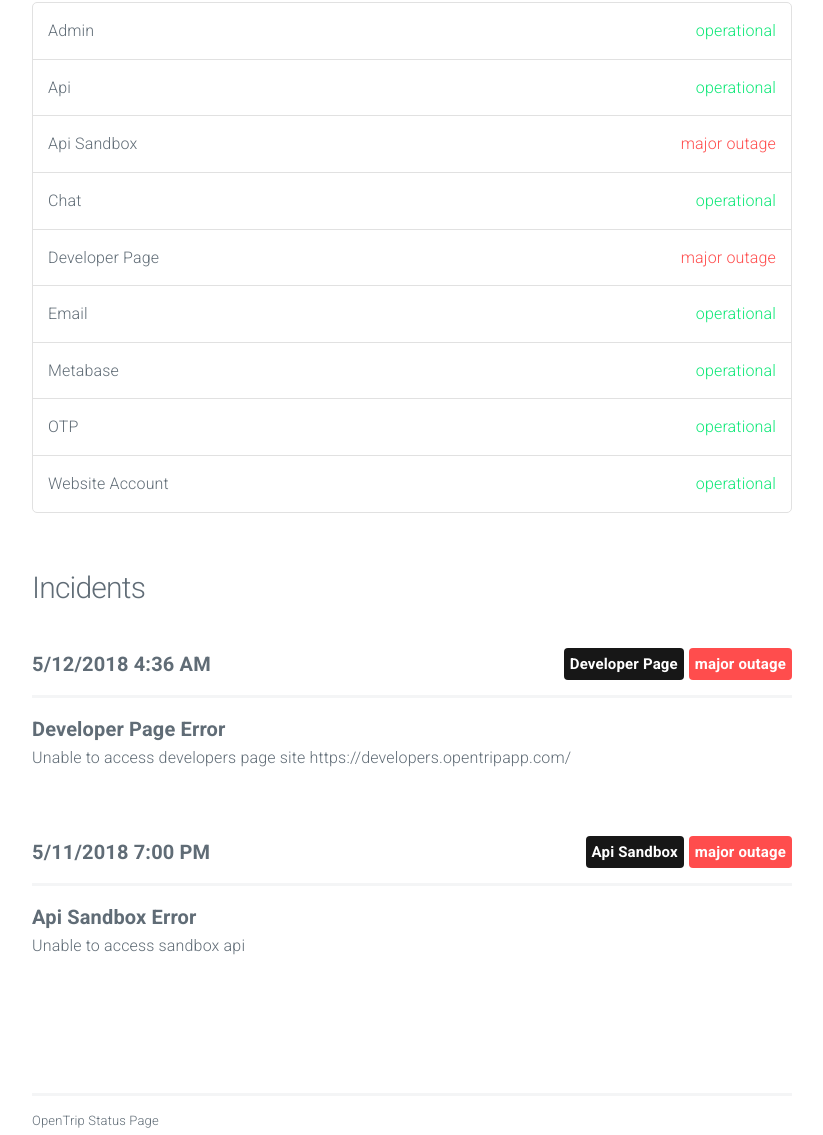
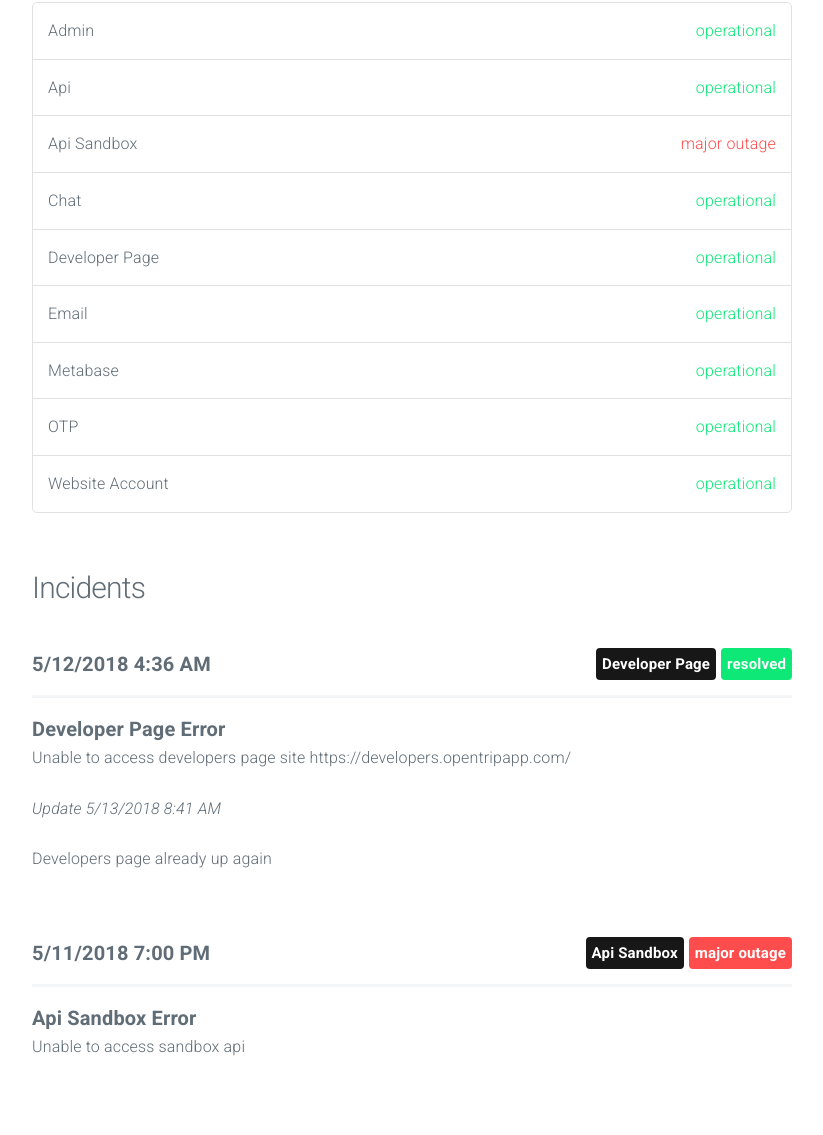
Before and after one commit to opentripapp/status, a plain HTML site: page index.html in a window 1280 px wide. Shown: the part 264-1399 px from the top of the page, without its empty margins (228-1051 px from the left). Drawn offline with nearby package versions, Linux system fonts and the light colour scheme; no server answers.

Commit message:
update index

```diff
--- a/index.html
+++ b/index.html
@@ -32,7 +32,7 @@
 
 
 					<div class="panel major outage">
-						<span data-l10n-id="Major-outage">Major outage</span> <span data-l10n-id="on">on</span> Api Sandbox, Developer Page.
+						<span data-l10n-id="Major-outage">Major outage</span> <span data-l10n-id="on">on</span> Api Sandbox.
 					</div>
 
 
@@ -57,7 +57,7 @@
 					</li>
 
 					<li>
-						Developer Page <span class="status major outage" data-l10n-id="major-outage">major outage</span>
+						Developer Page <span class="status operational" data-l10n-id="operational">operational</span>
 					</li>
 
 					<li>
@@ -85,7 +85,7 @@
 						<span class="date moment">2018-05-12 04:36:21 UTC</span>
 
 
-							<span class="label major outage float-right" data-l10n-id="major-outage">major outage</span>
+							<span class="label operational float-right" data-l10n-id="resolved">resolved</span>
 
 
 							<span class="label system float-right">Developer Page</span>
@@ -94,6 +94,10 @@
 
 						<span class="title">Developer Page Error</span>
 						<p>Unable to access developers page site https://developers.opentripapp.com/</p>
+
+
+							<p><em>Update <span class="moment">2018-05-13 08:41:51 UTC</span></em></p>
+							<p>Developers page already up again</p>
 
 
 					</div>
```
